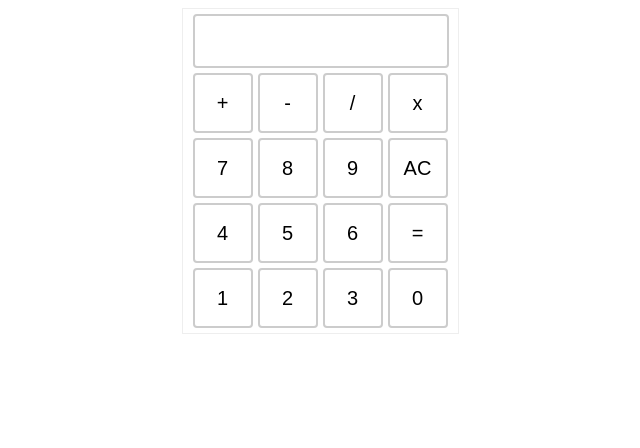
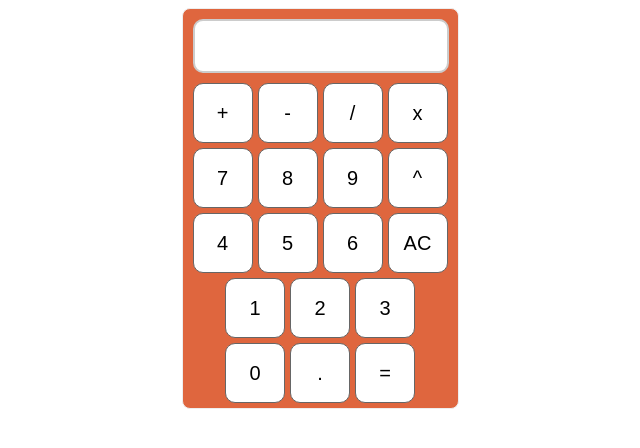
Before and after one commit to Joao-Dezan/CC-Codigos, a plain HTML site: page Aplicacoes_para_Internet/2020-04-30/exercicios/questao-17/index.html in a window 1280 px wide. Shown: the whole page, without its empty margins (320-960 px from the left). Drawn offline with Linux system fonts and the light colour scheme.

Commit message:
Aplicações

```diff
--- a/Aplicacoes_para_Internet/2020-04-30/exercicios/questao-17/index.html
+++ b/Aplicacoes_para_Internet/2020-04-30/exercicios/questao-17/index.html
@@ -26,21 +26,26 @@
             <button class="btn" onclick="calcular(7)">7</button>
             <button class="btn" onclick="calcular(8)">8</button>
             <button class="btn" onclick="calcular(9)">9</button>
-            <button class="btn" onclick="calcular('c', true)">AC</button>
+            <button class="btn" onclick="calcular('^', true)">^</button>
         </div>
 
         <div class="row">
             <button class="btn" onclick="calcular(4)">4</button>
             <button class="btn" onclick="calcular(5)">5</button>
             <button class="btn" onclick="calcular(6)">6</button>
-            <button class="btn" onclick="calcular('=', true)">=</button>
+            <button class="btn" onclick="calcular('c', true)">AC</button>
         </div>
 
         <div class="row">
             <button class="btn" onclick="calcular(1)">1</button>
             <button class="btn" onclick="calcular(2)">2</button>
             <button class="btn" onclick="calcular(3)">3</button>
+        </div>
+
+        <div class="row">
             <button class="btn" onclick="calcular(0)">0</button>
+            <button class="btn" onclick="calcular('.')">.</button>
+            <button class="btn" onclick="calcular('=', true)">=</button>
         </div>
     </div>
 
--- a/Aplicacoes_para_Internet/2020-04-30/exercicios/questao-17/script.js
+++ b/Aplicacoes_para_Internet/2020-04-30/exercicios/questao-17/script.js
@@ -83,6 +83,17 @@ function calcular(value, operator=false) {
                     calc.numbers.push(mul)
 
                     break
+
+                case '^':
+                    let exp = calc.numbers[0]
+
+                    for (let number = 1; number < calc.numbers.length; number++) {
+                        exp **= calc.numbers[number]
+                    }
+
+                    calc.numbers = []
+                    calc.numbers.push(exp)
+                    break
             }
 
         }
--- a/Aplicacoes_para_Internet/2020-04-30/exercicios/questao-17/style.css
+++ b/Aplicacoes_para_Internet/2020-04-30/exercicios/questao-17/style.css
@@ -3,9 +3,11 @@
 }
 
 .col {
+    background-color: rgba(221, 89, 45, 0.918);
     display: flex;
     flex-direction: column;
     border: 1px solid #eee;
+    border-radius: 8px;
     width: 270px;
     padding-left: 5px;
     margin: 0 auto;
@@ -19,14 +21,15 @@
 }
 
 .display {
+    background-color: #fff;
     font-size: 20px;
-    margin-bottom: 5px;
+    margin-bottom: 10px;
     margin-left: 5px;
-    margin-top: 5px;
+    margin-top: 10px;
     padding: 0 5px;
     width: 242px;
     border: 2px solid #ccc;
-    border-radius: 4px;
+    border-radius: 10px;
     height: 50px;
     line-height: 50px;
 }
@@ -37,12 +40,14 @@
     width: 60px;
     height: 60px;
     background-color: #fff;
-    border: 2px solid #ccc;
-    border-radius: 4px;
+    border: 1px solid #666;
+    border-radius: 10px;
     text-align: center;
     cursor: pointer;
 }
 
 .row button:hover {
-    background-color: #ccc;
+    color: #fff;
+    background-color: rgba(221, 89, 45, 0.918);
+    border: 1px solid #fff;
 }
```
